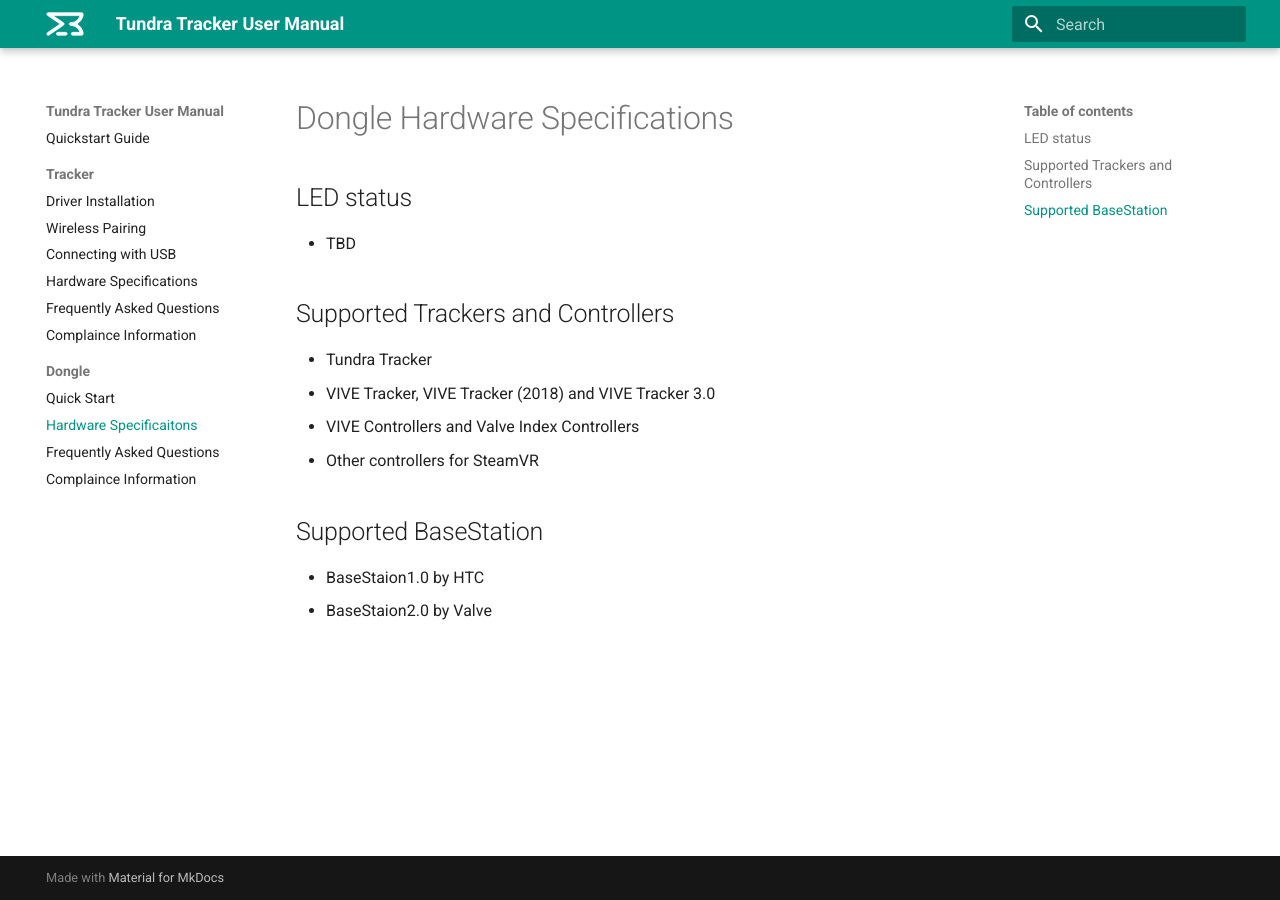
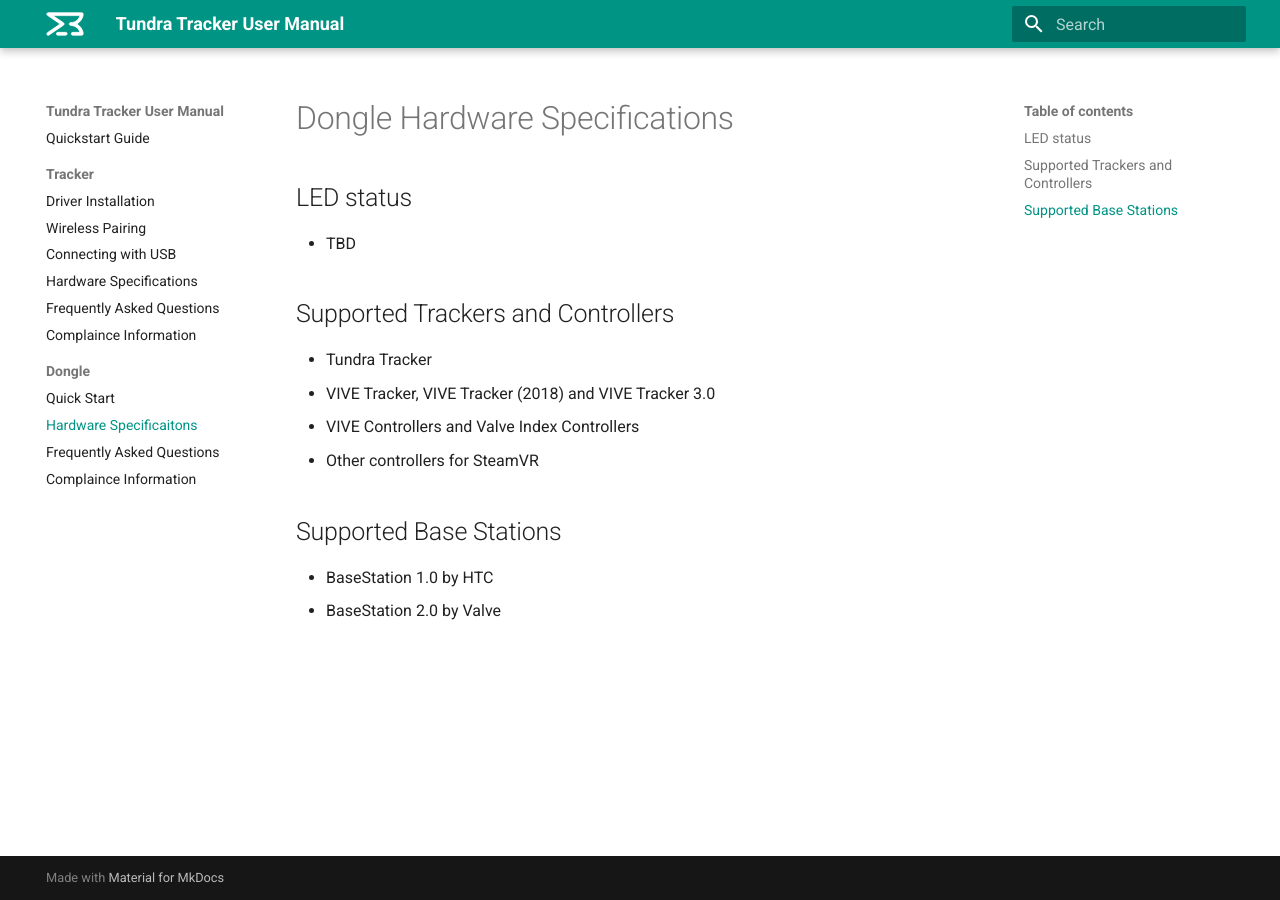
Before and after one commit to tundra-labs/tundra-tracker-docs, an MkDocs documentation site: the page built from docs/dongle_hardware.md, in a window 1280 px wide. Built offline with MkDocs 1.6.1 and Material for MkDocs 9.7.7, drawn with Linux system fonts in a browser that asks for light colours.

Commit message:
Fix various typos

```diff
--- a/docs/dongle_hardware.md
+++ b/docs/dongle_hardware.md
@@ -15,7 +15,7 @@
 
 
 
-## Supported BaseStation
+## Supported Base Stations
 
-- BaseStaion1.0 by HTC
-- BaseStaion2.0 by Valve
+- BaseStation 1.0 by HTC
+- BaseStation 2.0 by Valve
```
Also changed, not shown: docs/dongle_quickstart.md (+1 -1 lines).
